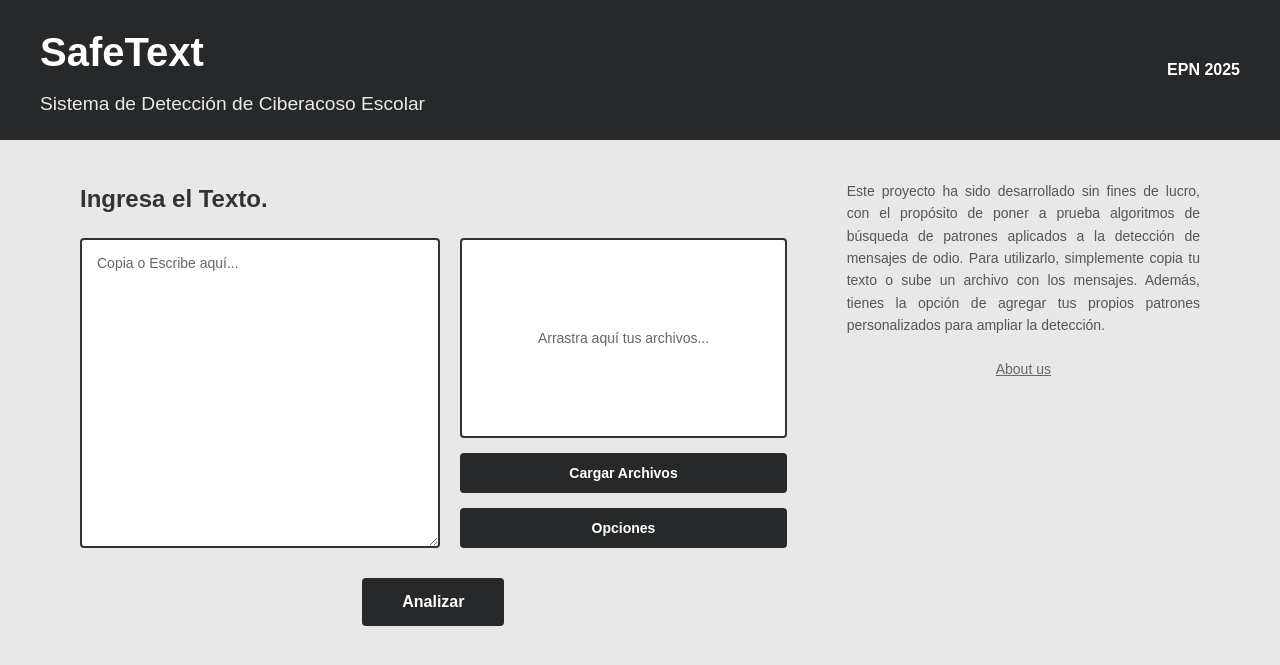
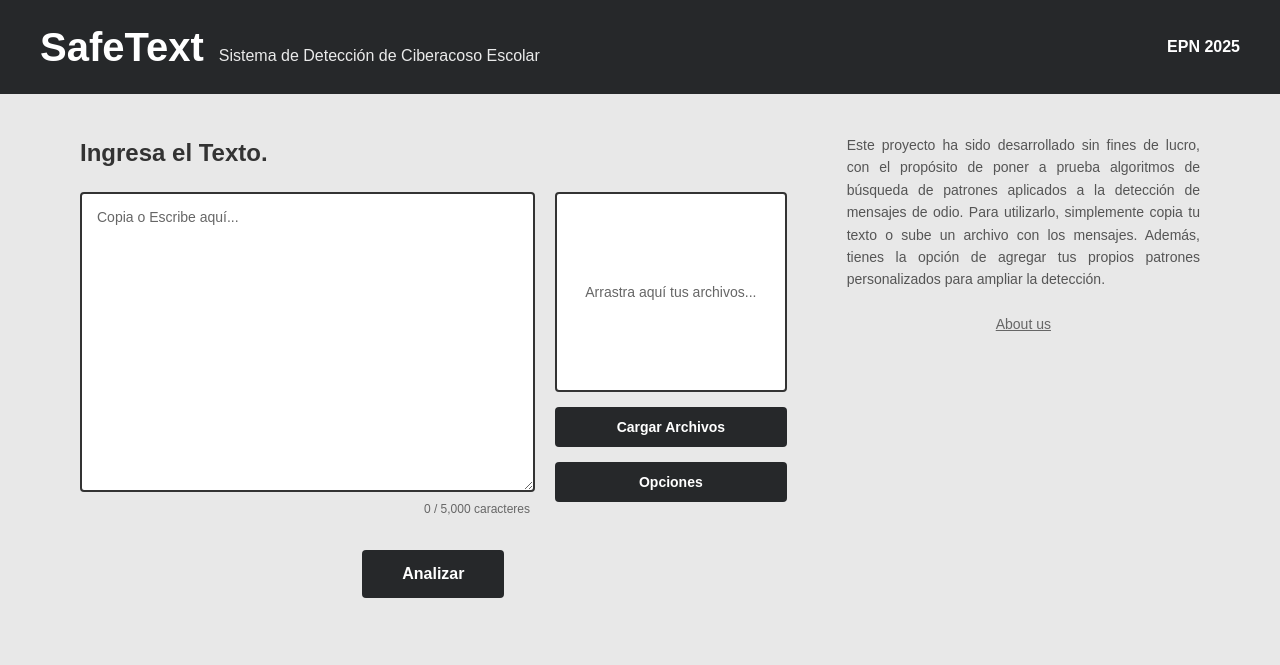
Before and after one commit to Harry-GNS/SafeText, a Python web app: template templates/index.html in a window 1280 px wide. Shown: the top 665 px of the page. Run offline with Jinja, Linux system fonts and the light colour scheme; the template is opened without the code that fills it, so the values that code supplies are empty.

Commit message:
:art: Refactor header structure and enhance character counter functionality in index.html

```diff
--- a/static/styles.css
+++ b/static/styles.css
@@ -14,7 +14,7 @@ body {
 header {
     background-color: #26282a;
     color: white;
-    padding: 20px 40px;
+    padding: 15px 40px;
     display: flex;
     justify-content: space-between;
     align-items: center;
@@ -23,11 +23,13 @@ header {
 .header-content h1 {
     font-size: 2.5rem;
     font-weight: bold;
-    margin-bottom: 5px;
+    display: flex;
+    align-items: baseline;
+    gap: 15px;
 }
 
-.header-content h2 {
-    font-size: 1.2rem;
+.header-content h1 .subtitle {
+    font-size: 0.4em;
     font-weight: normal;
     opacity: 0.9;
 }
@@ -65,8 +67,13 @@ main {
     margin-bottom: 30px;
 }
 
+.textarea-wrapper {
+    flex: 1;
+    display: flex;
+    flex-direction: column;
+}
+
 #text-input {
-    flex: 1;
     padding: 15px;
     border: 2px solid #333;
     border-radius: 4px;
@@ -75,10 +82,19 @@ main {
     resize: vertical;
     background-color: white;
     min-height: 300px;
+    flex: 1;
 }
 
 #text-input::placeholder {
     color: #666;
+}
+
+.character-counter {
+    margin-top: 8px;
+    font-size: 12px;
+    color: #666;
+    text-align: right;
+    padding-right: 5px;
 }
 
 .file-upload-section {
@@ -188,10 +204,12 @@ main {
 
     .header-content h1 {
         font-size: 2rem;
+        flex-direction: column;
+        gap: 5px;
     }
 
-    .header-content h2 {
-        font-size: 1rem;
+    .header-content h1 .subtitle {
+        font-size: 0.5em;
     }
 
     main {
--- a/templates/index.html
+++ b/templates/index.html
@@ -9,8 +9,7 @@
 <body>
     <header>
         <div class="header-content">
-            <h1>SafeText</h1>
-            <h2>Sistema de Detección de Ciberacoso Escolar</h2>
+            <h1>SafeText <span class="subtitle">Sistema de Detección de Ciberacoso Escolar</span></h1>
         </div>
         <div class="header-year">
             <span>EPN 2025</span>
@@ -23,12 +22,18 @@
                 <h3>Ingresa el Texto.</h3>
 
                 <div class="text-input-container">
+                    <div class="textarea-wrapper">
                         <textarea
                             id="text-input"
                             placeholder="Copia o Escribe aquí..."
                             rows="15"
                             cols="50"
+                            maxlength="5000"
                         ></textarea>
+                        <div class="character-counter">
+                            <span id="char-count">0</span> / 5,000 caracteres
+                        </div>
+                    </div>
 
                     <div class="file-upload-section">
                         <div class="file-drop-area" id="file-drop-area">
@@ -56,5 +61,30 @@
             </div>
         </div>
     </main>
+
+    <script>
+        // Contador de caracteres
+        const textInput = document.getElementById('text-input');
+        const charCount = document.getElementById('char-count');
+
+        function updateCharCount() {
+            const currentLength = textInput.value.length;
+            charCount.textContent = currentLength;
+
+            // Cambiar color cuando se acerque al límite
+            if (currentLength > 4500) {
+                charCount.style.color = '#e74c3c';
+            } else if (currentLength > 4000) {
+                charCount.style.color = '#f39c12';
+            } else {
+                charCount.style.color = '#666';
+            }
+        }
+
+        textInput.addEventListener('input', updateCharCount);
+        textInput.addEventListener('paste', function() {
+            setTimeout(updateCharCount, 10);
+        });
+    </script>
 </body>
 </html>
```
Lines whose indentation alone changed are shown as unchanged.
